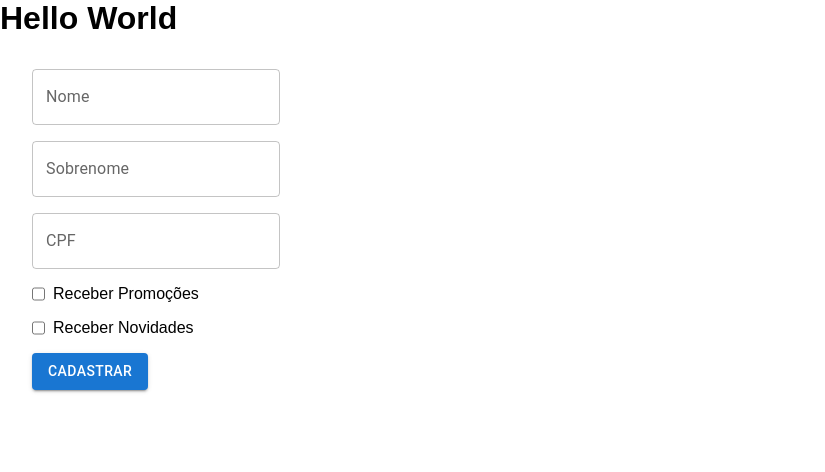
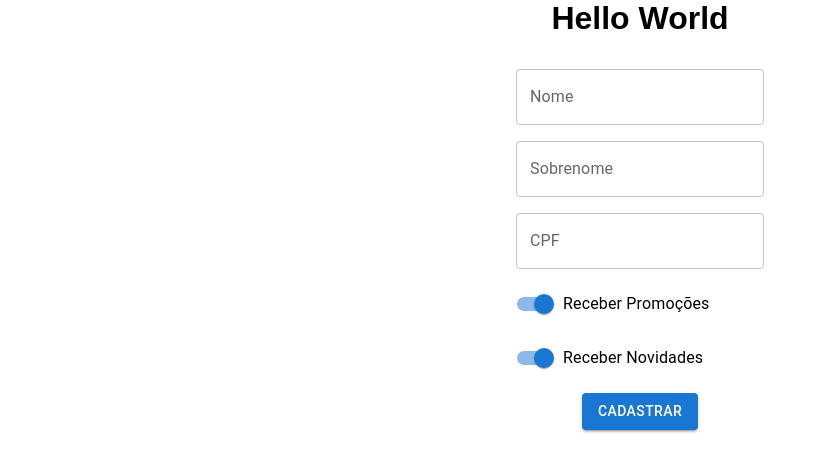
Before and after one commit to vclemente2/form-with-react, a React (Vite) app: page / in a window 1280 px wide. Shown: the top 472 px of the page, without its empty margins (0-825 px from the left). Built offline with nearby package versions, Linux system fonts and the light colour scheme.

Commit message:
Implementando o switch domaterial UI.

```diff
--- a/src/App.jsx
+++ b/src/App.jsx
@@ -3,7 +3,7 @@ import FormularioCadastro from "./components/FormularioCadastro";
 function App() {
   return (
     <>
-      <h1>Hello World</h1>
+      <h1 style={{ textAlign: "center" }}>Hello World</h1>
       <FormularioCadastro />
     </>
   );
--- a/src/components/FormularioCadastro/index.jsx
+++ b/src/components/FormularioCadastro/index.jsx
@@ -1,5 +1,5 @@
 import styled from "styled-components";
-import { Button, TextField } from "@mui/material";
+import { Button, FormControlLabel, Switch, TextField } from "@mui/material";
 
 const FormularioCadastro = styled.form`
   align-items: flex-start;
@@ -8,40 +8,36 @@ const FormularioCadastro = styled.form`
   gap: 1rem;
   padding: 2rem;
   width: fit-content;
+  margin: auto;
 
-  & label {
-    display: flex;
-    gap: 0.5rem;
-    justify-content: center;
-  }
-
-  & label.text {
-    flex-direction: column;
+  & span {
+    margin: auto;
   }
 `;
 
 export default function () {
   return (
     <FormularioCadastro>
-      <TextField id="nome" label="Nome" />
+      <TextField id="nome" label="Nome" fullWidth />
 
-      <TextField id="sobrenome" label="Sobrenome" />
+      <TextField id="sobrenome" label="Sobrenome" fullWidth />
 
       <TextField id="cpf" label="CPF" />
 
-      <label htmlFor="promocoes">
-        <input type="checkbox" id="promocoes" />
-        Receber Promoções
-      </label>
+      <FormControlLabel
+        control={<Switch defaultChecked />}
+        label="Receber Promoções"
+      />
 
-      <label htmlFor="novidades">
-        <input type="checkbox" id="novidades" />
-        Receber Novidades
-      </label>
-
-      <Button variant="contained" type="submit">
-        Cadastrar
-      </Button>
+      <FormControlLabel
+        control={<Switch defaultChecked />}
+        label="Receber Novidades"
+      />
+      <span>
+        <Button variant="contained" type="submit">
+          Cadastrar
+        </Button>
+      </span>
     </FormularioCadastro>
   );
 }
```
